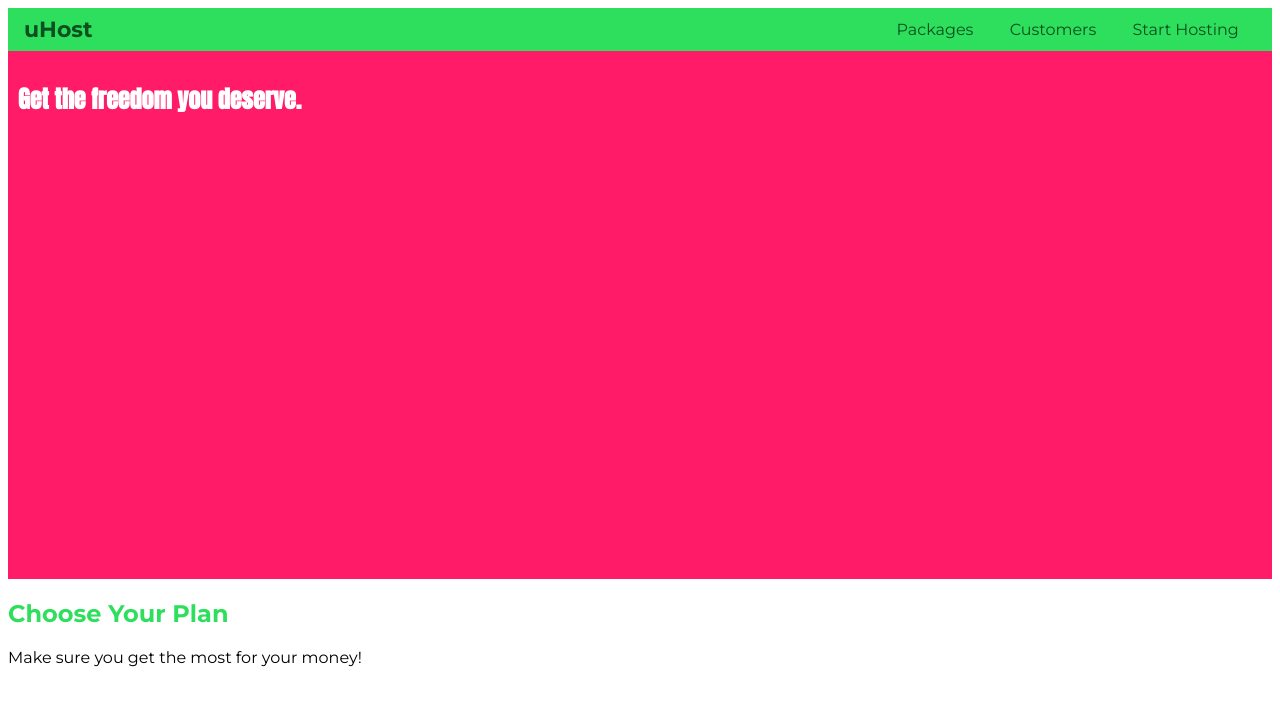
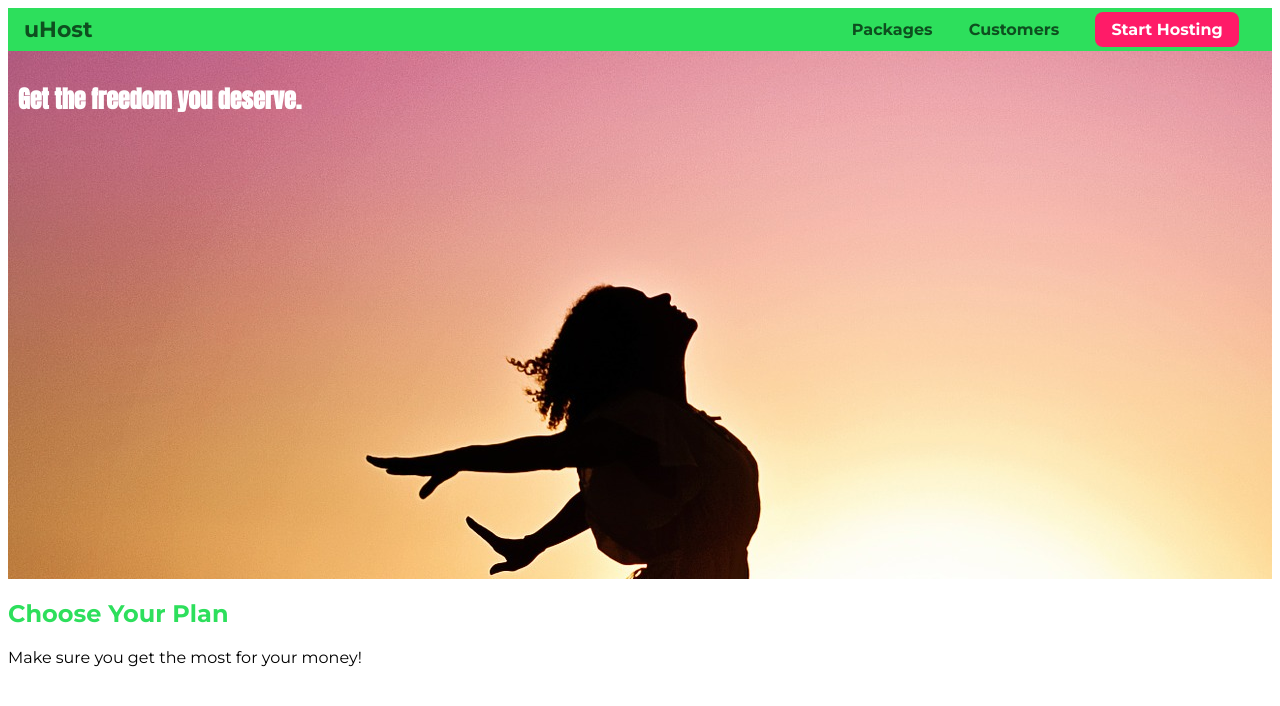
Before and after one commit to georgejudah/css_learnings, a plain HTML site: page section3-diving deeper/basics-08-project-finished/index.html in a window 1280 px wide. Drawn offline with Linux system fonts and the light colour scheme.

Commit message:
grouping rules ++more styling

```diff
--- a/section3-diving deeper/basics-08-project-finished/index.html
+++ b/section3-diving deeper/basics-08-project-finished/index.html
@@ -27,7 +27,7 @@
                     <a href="customers/index.html" class="main-nav-item__links">Customers</a>
                 </li>
                 <li class="main-nav__item">
-                    <a href="start-hosting/index.html" class="main-nav-item__links">Start Hosting</a>
+                    <a href="start-hosting/index.html" class="main-nav-item__links main-nav-item__links--cta">Start Hosting</a>
                 </li>
             </ul>
         </nav>
--- a/section3-diving deeper/basics-08-project-finished/main.css
+++ b/section3-diving deeper/basics-08-project-finished/main.css
@@ -7,7 +7,8 @@ body {
 }
 
 #product-overview {
-    background: #ff1b68;
+    /* background: #ff1b68; */
+    background: url("freedom.jpg");
     width: 100%;
     height: 528px;
     padding: 10px;
@@ -68,12 +69,25 @@ body {
 .main-nav-item__links {
     text-decoration: none;
     color: #0e4f1f;
+    font-weight: bold;
+    padding: 3px 0;
 }
 
-.main-nav-item__links:hover {
+.main-nav-item__links:hover, .main-nav-item__links:active {
     color: white;
+    border-bottom: 5px solid white;
 }
 
-.main-nav-item__links:active {
+.main-nav-item__links--cta {
     color: white;
+    background-color: #ff1b68;
+    padding: 8px 16px;
+    border-radius: 8px;
 }
+
+.main-nav-item__links--cta:hover,
+.main-nav-item__links--cta:active {
+    color: #ff1b68;
+    background-color: white;
+    border: None;
+}
```
Also changed, not shown: section3-diving deeper/basics-08-project-finished/freedom.jpg (added), section3-diving deeper/learnings.txt.
